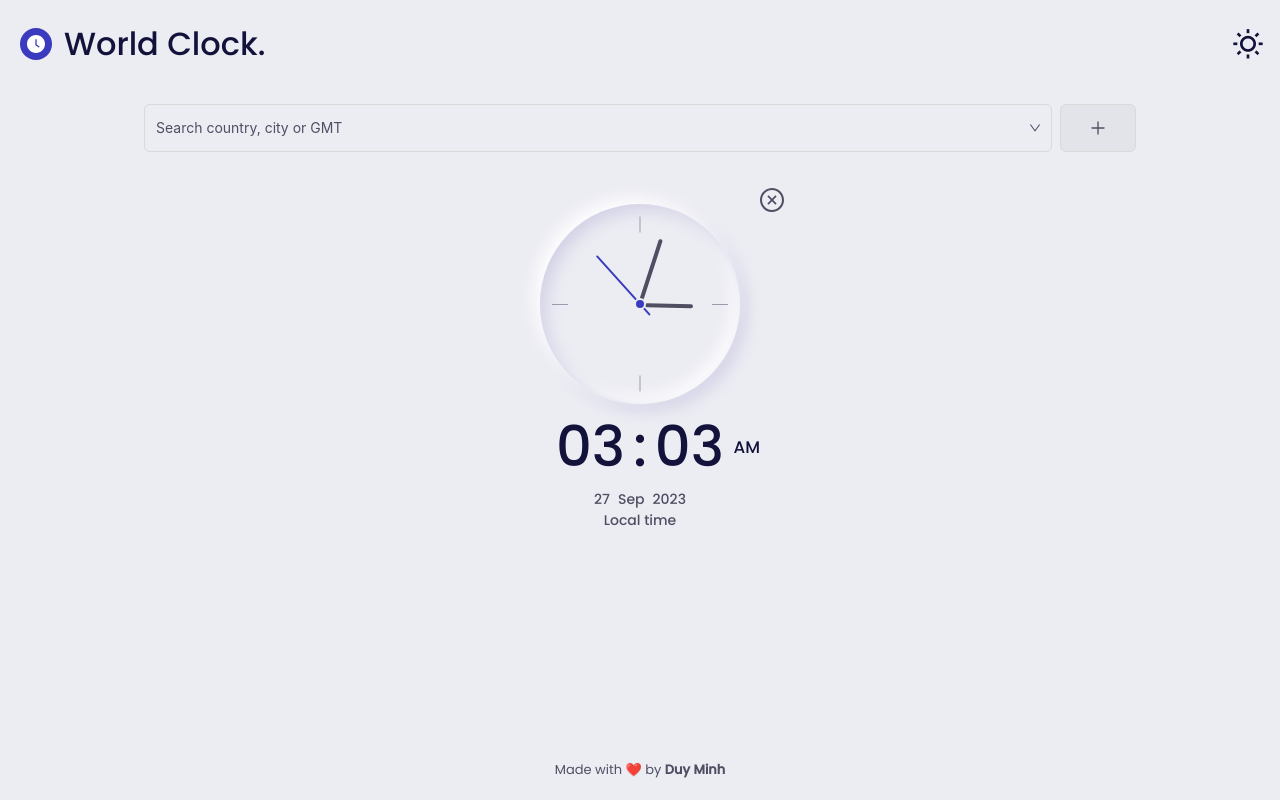
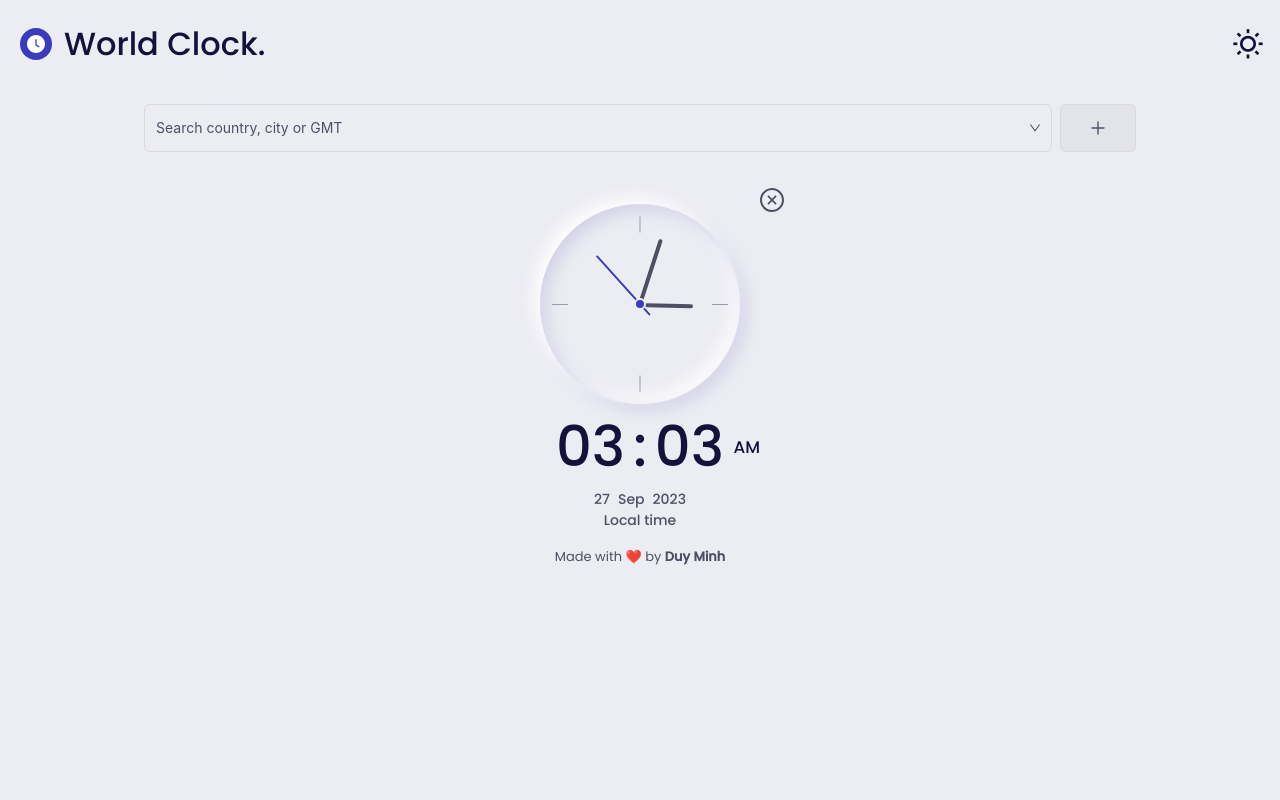
Before and after one commit to minh0812/world-clock, a React (Create React App) app: page / in a window 1280 px wide. Built offline with nearby package versions, Linux system fonts and the light colour scheme.

Commit message:
update css footer

```diff
--- a/src/App.scss
+++ b/src/App.scss
@@ -32,7 +32,6 @@ header {
 }
 
 main {
-  min-height: calc(100vh - 9rem);
   .search-location {
     width: 100%;
     margin: auto;
@@ -92,7 +91,7 @@ main {
 
 footer{
   text-align: center;
-  padding: 1rem;
+  padding: 0 0 1rem 0;
   font-size: var(--smaller-font-size);
   a {
     color: var(--text-color);
--- a/src/components/Clock/Clock.scss
+++ b/src/components/Clock/Clock.scss
@@ -1,7 +1,7 @@
 .clock {
   width: 17rem;
   margin: auto;
-  padding: 2rem 1rem 1rem 1rem;
+  padding: 2rem 1rem 0 1rem;
   background-color: var(--body-color);
   border-radius: 1rem;
   position: relative;
```
